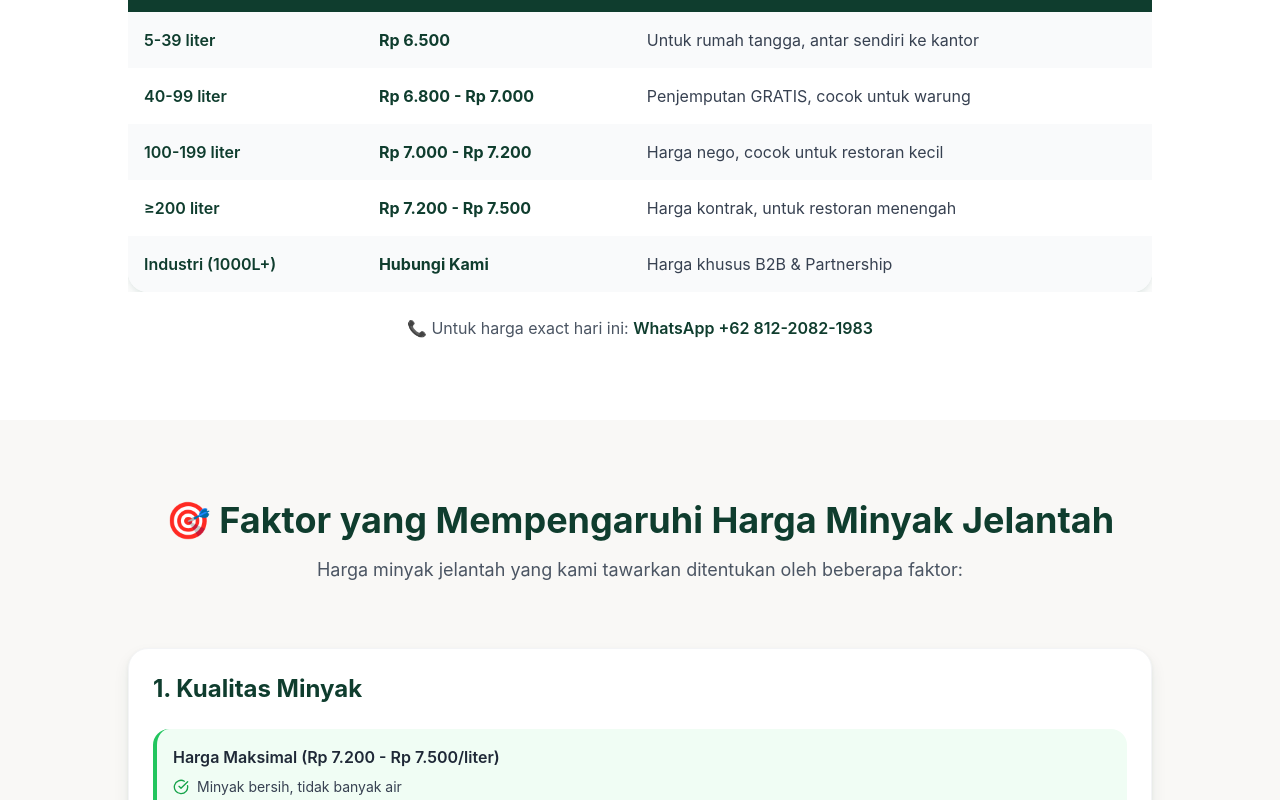
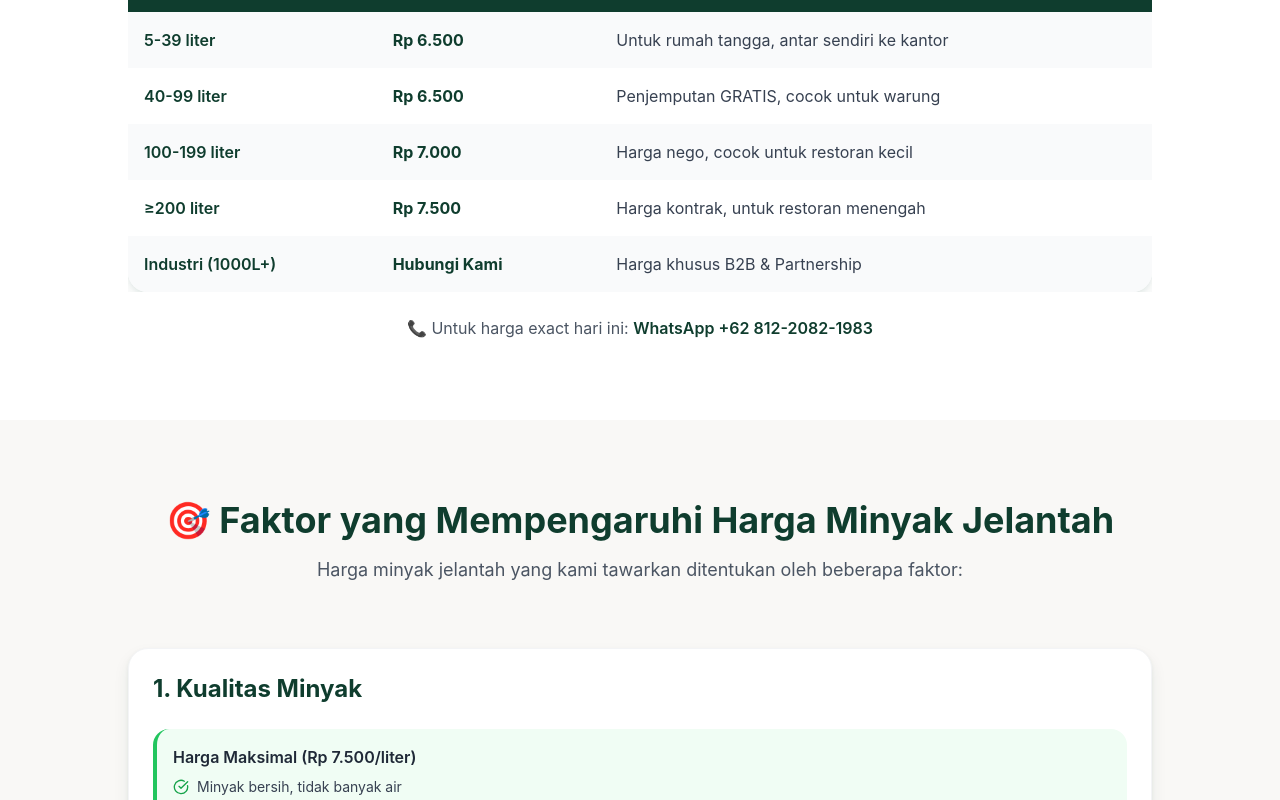
Before and after one commit to NexDesign-Agency/website-jelantahgo, a Next.js app: page /pricing in a window 1280 px wide. Shown: the part 1060-1860 px from the top of the page. Built offline with nearby package versions, Linux system fonts and the light colour scheme.

Commit message:
Update pricing tiers: 40-99L (6.500), 100-199L (7.000), >200L (7.500)

```diff
--- a/src/app/cara-jual-minyak-jelantah/page.tsx
+++ b/src/app/cara-jual-minyak-jelantah/page.tsx
@@ -586,16 +586,16 @@ export default function CaraJualMinyakJelantahPage() {
                   <p className="font-semibold text-gray-800 mb-2">Kasus 2: Warung Makan</p>
                   <ul className="text-sm text-gray-700 space-y-1">
                     <li>• Volume: 50 liter</li>
-                    <li>• Harga: Rp 6.800/liter (lebih tinggi karena volume besar)</li>
-                    <li>• <strong>Total: 50 × Rp 6.800 = Rp 340.000</strong></li>
+                    <li>• Harga: Rp 6.500/liter (lebih tinggi karena volume besar)</li>
+                    <li>• <strong>Total: 50 × Rp 6.500 = Rp 325.000</strong></li>
                   </ul>
                 </div>
                 <div className="bg-white p-4 rounded-card border border-gray-200">
                   <p className="font-semibold text-gray-800 mb-2">Kasus 3: Restoran (Kontrak Rutin)</p>
                   <ul className="text-sm text-gray-700 space-y-1">
                     <li>• Volume: 200 liter/bulan</li>
-                    <li>• Harga: Rp 7.200/liter (harga kontrak lebih baik)</li>
-                    <li>• <strong>Total: 200 × Rp 7.200 = Rp 1.440.000/bulan</strong></li>
+                    <li>• Harga: Rp 7.500/liter (harga kontrak lebih baik)</li>
+                    <li>• <strong>Total: 200 × Rp 7.500 = Rp 1.500.000/bulan</strong></li>
                   </ul>
                 </div>
               </div>
--- a/src/app/pricing/page.tsx
+++ b/src/app/pricing/page.tsx
@@ -153,17 +153,17 @@ export default function PricingPage() {
                     },
                     {
                       volume: '40-99 liter',
-                      harga: 'Rp 6.800 - Rp 7.000',
+                      harga: 'Rp 6.500',
                       keterangan: 'Penjemputan GRATIS, cocok untuk warung',
                     },
                     {
                       volume: '100-199 liter',
-                      harga: 'Rp 7.000 - Rp 7.200',
+                      harga: 'Rp 7.000',
                       keterangan: 'Harga nego, cocok untuk restoran kecil',
                     },
                     {
                       volume: '≥200 liter',
-                      harga: 'Rp 7.200 - Rp 7.500',
+                      harga: 'Rp 7.500',
                       keterangan: 'Harga kontrak, untuk restoran menengah',
                     },
                     {
@@ -206,7 +206,7 @@ export default function PricingPage() {
               <h3 className="text-2xl font-bold text-[#0F3D2E] mb-6">1. Kualitas Minyak</h3>
               <div className="space-y-4">
                 <div className="bg-green-50 p-4 rounded-card border-l-4 border-green-500">
-                  <h4 className="font-semibold text-gray-800 mb-2">Harga Maksimal (Rp 7.200 - Rp 7.500/liter)</h4>
+                  <h4 className="font-semibold text-gray-800 mb-2">Harga Maksimal (Rp 7.500/liter)</h4>
                   <ul className="space-y-1 text-sm text-gray-700">
                     <li className="flex items-start gap-2">
                       <CheckCircle className="w-4 h-4 text-green-600 mt-0.5 flex-shrink-0" />
@@ -231,7 +231,7 @@ export default function PricingPage() {
                   </ul>
                 </div>
                 <div className="bg-yellow-50 p-4 rounded-card border-l-4 border-yellow-500">
-                  <h4 className="font-semibold text-gray-800 mb-2">Harga Standar (Rp 6.800 - Rp 7.100/liter)</h4>
+                  <h4 className="font-semibold text-gray-800 mb-2">Harga Standar (Rp 7.000/liter)</h4>
                   <ul className="space-y-1 text-sm text-gray-700">
                     <li className="flex items-start gap-2">
                       <AlertCircle className="w-4 h-4 text-yellow-600 mt-0.5 flex-shrink-0" />
@@ -417,10 +417,10 @@ export default function PricingPage() {
                       'Volume: 40 liter',
                       'Kualitas: Bagus (sudah disaring)',
                       'Metode: Dijemput gratis',
-                      'Harga: Rp 6.800/liter',
+                      'Harga: Rp 6.500/liter',
                     ],
-                    calculation: '40 liter × Rp 6.800 = Rp 272.000',
-                    result: 'Yang Anda Terima: Rp 272.000 tunai/transfer',
+                    calculation: '40 liter × Rp 6.500 = Rp 260.000',
+                    result: 'Yang Anda Terima: Rp 260.000 tunai/transfer',
                   },
                   {
                     title: 'Contoh 3: Restoran Padang',
@@ -428,10 +428,10 @@ export default function PricingPage() {
                       'Volume: 120 liter',
                       'Kualitas: Sangat bagus (bersih, sedikit air)',
                       'Metode: Dijemput, kontrak bulanan',
-                      'Harga: Rp 7.200/liter (harga kontrak)',
+                      'Harga: Rp 7.000/liter (harga kontrak)',
                     ],
-                    calculation: '120 liter × Rp 7.200 = Rp 864.000',
-                    result: 'Yang Anda Terima: Rp 864.000/bulan | Penghasilan Tahunan: Rp 864.000 × 12 = Rp 10.368.000/tahun',
+                    calculation: '120 liter × Rp 7.000 = Rp 840.000',
+                    result: 'Yang Anda Terima: Rp 840.000/bulan | Penghasilan Tahunan: Rp 840.000 × 12 = Rp 10.080.000/tahun',
                   },
                   {
                     title: 'Contoh 4: Hotel Bintang 3',
@@ -510,7 +510,7 @@ export default function PricingPage() {
                 tips: [
                   {
                     subTitle: 'Volume Awal → Volume Target → Kenaikan Harga',
-                    description: '10 liter (Rp 6.500) → 40 liter (Rp 6.800) = +Rp 300/liter | 40 liter (Rp 6.800) → 100 liter (Rp 7.000) = +Rp 200/liter | 100 liter (Rp 7.000) → 200 liter (Rp 7.200) = +Rp 200/liter',
+                    description: '10 liter (Rp 6.500) → 40 liter (Rp 6.500) = Gratis Jemput | 40 liter (Rp 6.500) → 100 liter (Rp 7.000) = +Rp 500/liter | 100 liter (Rp 7.000) → 200 liter (Rp 7.500) = +Rp 500/liter',
                     impact: 'Cara Kumpulkan Volume: Kumpulkan dari tetangga RT, titip jerigen di warung RT, koordinasi dengan PKK/arisan, jadi agen pengumpul lokal',
                   },
                 ],
@@ -648,7 +648,7 @@ export default function PricingPage() {
                     {[
                       { skenario: '1 Rumah', volume: '5L', harga: 'Rp 6.500', bulan: 'Rp 32.500', tahun: 'Rp 390.000' },
                       { skenario: '1 Rumah (rajin masak)', volume: '10L', harga: 'Rp 6.500', bulan: 'Rp 65.000', tahun: 'Rp 780.000' },
-                      { skenario: 'Agen RT (5 rumah)', volume: '50L', harga: 'Rp 6.800', bulan: 'Rp 340.000', tahun: 'Rp 4.080.000' },
+                      { skenario: 'Agen RT (5 rumah)', volume: '50L', harga: 'Rp 6.500', bulan: 'Rp 325.000', tahun: 'Rp 3.900.000' },
                       { skenario: 'Agen RT (15 rumah)', volume: '150L', harga: 'Rp 7.000', bulan: 'Rp 1.050.000', tahun: 'Rp 12.600.000' },
                     ].map((row, index) => (
                       <tr key={index} className={index % 2 === 0 ? 'bg-gray-50' : 'bg-white'}>
@@ -684,8 +684,8 @@ export default function PricingPage() {
                   <tbody>
                     {[
                       { jenis: 'Warung Nasi', volume: '30L', harga: 'Rp 6.500', bulan: 'Rp 195.000', tahun: 'Rp 2.340.000' },
-                      { jenis: 'Warung Gorengan', volume: '60L', harga: 'Rp 6.800', bulan: 'Rp 408.000', tahun: 'Rp 4.896.000' },
-                      { jenis: 'Restoran Padang', volume: '150L', harga: 'Rp 7.200', bulan: 'Rp 1.080.000', tahun: 'Rp 12.960.000' },
+                      { jenis: 'Warung Gorengan', volume: '60L', harga: 'Rp 6.500', bulan: 'Rp 390.000', tahun: 'Rp 4.680.000' },
+                      { jenis: 'Restoran Padang', volume: '150L', harga: 'Rp 7.000', bulan: 'Rp 1.050.000', tahun: 'Rp 12.600.000' },
                       { jenis: 'Resto Ayam Geprek', volume: '100L', harga: 'Rp 7.000', bulan: 'Rp 700.000', tahun: 'Rp 8.400.000' },
                     ].map((row, index) => (
                       <tr key={index} className={index % 2 === 0 ? 'bg-gray-50' : 'bg-white'}>
```
